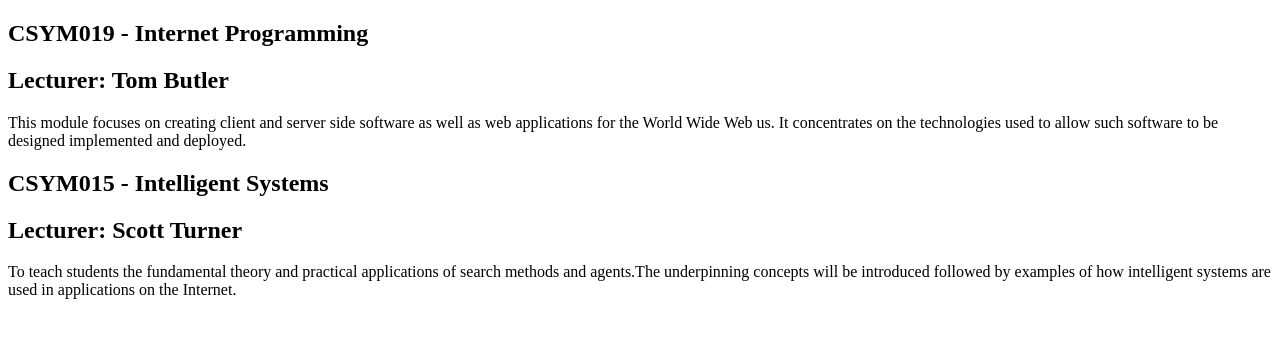
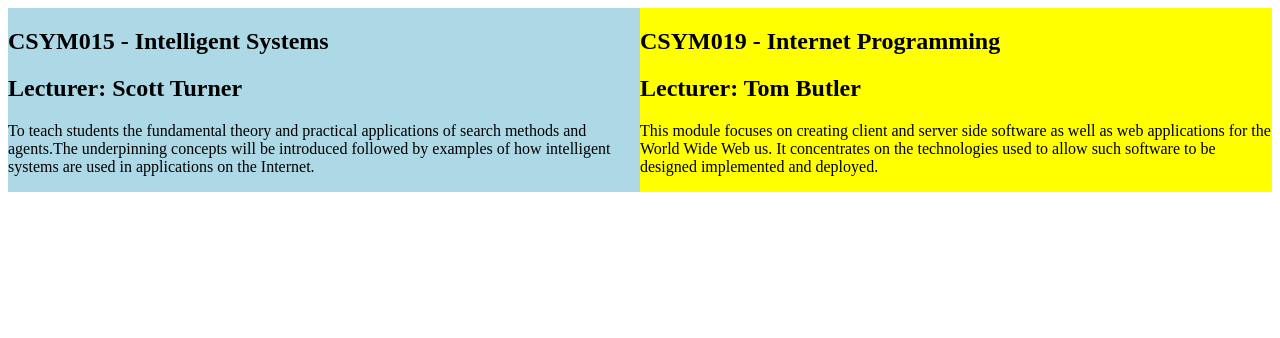
Before and after one commit to drilon-hyseni/CSYM019, a plain HTML site: page exercises/exercises/exercise2.html in a window 1280 px wide. Drawn offline with Linux system fonts and the light colour scheme.

Commit message:
exercise 2 css

```diff
--- a/exercises/exercises/style.css
+++ b/exercises/exercises/style.css
@@ -23,3 +23,16 @@
 .part4 > p {
   color: green;
 }
+
+section {
+  width: 50%;
+  float: right;
+}
+
+.csym019 {
+  background-color: yellow;
+}
+
+.csym015 {
+  background-color: lightblue;
+}
```
